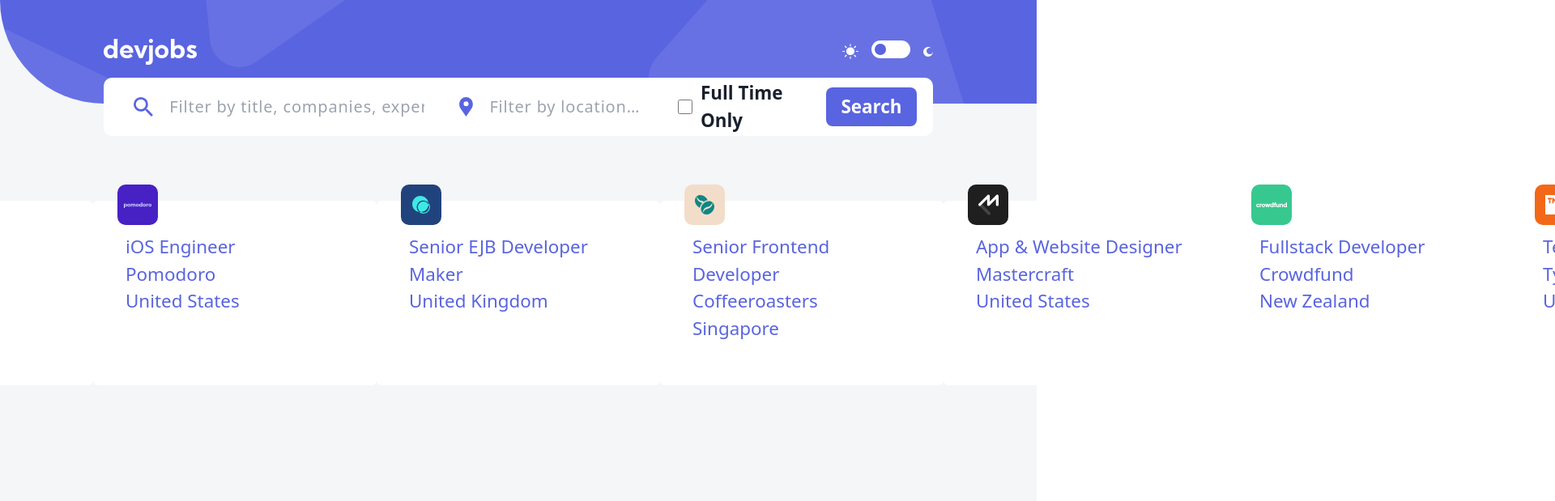
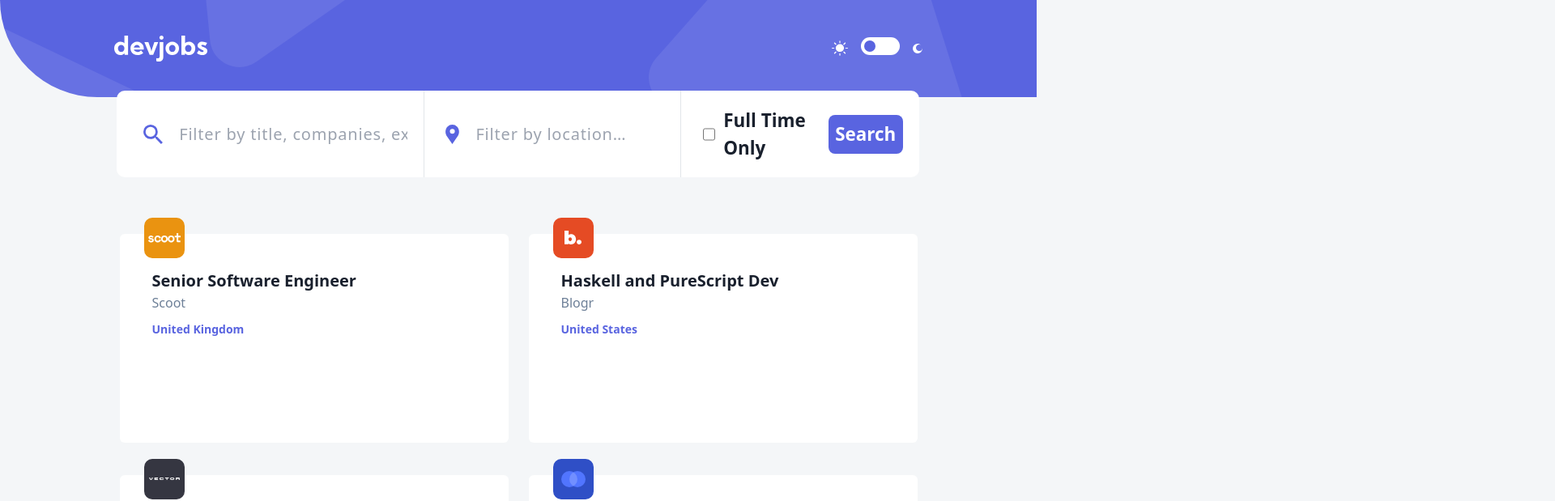
Before and after one commit to Steph-en/DevJobs, an Angular app: page / in a window 1280 px wide. Shown: the top 619 px of the page at 81% size, 1920 px wide, since content can reach past the window. Built offline with nearby package versions, Linux system fonts and the light colour scheme.

Commit message:
Done with displaying and styling the job cards

```diff
--- a/src/app/app.component.css
+++ b/src/app/app.component.css
@@ -3,14 +3,18 @@
 main {
   width: 100%;
   height: 100vh;
-  background-color: var(--bg-desktop-main);
-}
+  display: flex;
+  align-items: center;
+  flex-direction: column;
 
   header {
+    position: absolute;
+    top: 0;
+    right: 0;
     width: 100%;
-  height: 16%;
+    height: 15%;
     display: flex;
-  padding: 0 10%;
+    padding: 0 11%;
     align-items: center;
     justify-content: space-between;
     border-radius: 0 0 0 10rem;
@@ -49,12 +53,14 @@
           background-color: var(--violet);
           border-radius: 50%;
           transition: transform 0.3s;
+
         }
 
-      labble:hover{
-        background-color: #939BF4;
-        transition: .5s ease-in-out;
+        label:hover::before {
+          background-color: var(--light-violet);
+          transition: .1s ease-in-out;
         }
+
 
         #toggle:checked+label {
           background-color: var(--white);
@@ -70,3 +76,8 @@
       }
     }
   }
+
+  .content {
+    width: 100%;
+  }
+}
--- a/src/app/home/home.component.css
+++ b/src/app/home/home.component.css
@@ -1,35 +1,31 @@
-section {
-    width: 100%;
-    height: 100%;
-    display: flex;
-    align-items: center;
-    justify-content: center;
-    padding: 40px;
+.filter {
+    width: 90%;
 
     form {
-        top: 12%;
-        left: 10%;
-        width: 80%;
-        height: 9vh;
+        position: relative;
+        top: 5em;
+        left: 12.5%;
+        width: 86%;
+        height: auto;
         display: flex;
         padding: 20px;
-        position: fixed;
         border-radius: 10px;
         flex-direction: row;
         align-items: center;
         transform: translate(0, 0);
         background-color: var(--white);
+    }
 
     label {
         display: flex;
         flex-direction: row;
 
         &.company {
+            gap: 20px;
             width: 40%;
             display: flex;
             align-items: center;
             justify-content: center;
-                gap: 20px;
 
             img {
                 width: 24px;
@@ -47,21 +43,21 @@
                 }
             }
 
-                /* &::after {
+            &::after {
                 content: '';
                 top: 0;
-                    right: 0;
+                right: 60%;
                 opacity: .2;
                 width: .1rem;
                 height: 100%;
                 margin: 0 1rem;
-                    position: absolute;
+                position: fixed;
                 background-color: #6e8098;
-                } */
+            }
         }
 
         &.location {
-                width: 30%;
+            width: 40%;
             display: flex;
             align-items: center;
             justify-content: center;
@@ -82,39 +78,70 @@
                     outline: none;
                 }
             }
+
+            &::after {
+                content: '';
+                top: 0;
+                right: 28%;
+                opacity: .2;
+                width: .1rem;
+                height: 100%;
+                margin: 0 1rem;
+                position: fixed;
+                background-color: #6e8098;
+            }
         }
 
-            &.job-type{
+        &.job-type {
             gap: 10px;
-                width: 30%;
+            width: 28%;
             display: flex;
             align-items: center;
             justify-content: space-between;
             color: #19202D;
             font-weight: 600;
-
             input {
                 width: 20px;
                 height: 20px;
-
-                    &:hover{
-                        cursor: pointer;
-                    }
+                background: #979797;
             }
 
-                .primary{
+            input:hover {
+                cursor: pointer;
+                background-color: var(--light-violet);
+            }
+
+            .primary {
                 width: 123px;
                 height: 48px;
                 color: var(--white);
                 border-radius: 8px;
                 background-color: var(--violet);
+
+                &:hover {
+                    background-color: var(--light-violet);
+                }
             }
         }
 
-            &:hover{
+        &:hover {
             cursor: pointer;
+            transition: .5s ease-in-out;
         }
     }
 
+
 }
+
+.job {
+    position: relative;
+    top: 20%;
+    left: 0;
+    gap: 40px 25px;
+    width: 100%;
+    height: 100vh;
+    display: flex;
+    flex-wrap: wrap;
+    align-items: center;
+    justify-content: center;
 }
--- a/src/app/home/home.component.html
+++ b/src/app/home/home.component.html
@@ -1,4 +1,4 @@
-<section>
+<section class="filter">
     <form action="">
         <label for="" class="company">
             <img src="../../assets/desktop/icon-search.svg" alt="">
@@ -15,6 +15,6 @@
         </label>
     </form>
 </section>
-<section class="jobs">
+<section class="job">
     <app-job-locations *ngFor="let jobLocation of jobLocationList" [jobLocation]="jobLocation" />
 </section>
--- a/src/app/job-locations/job-locations.component.css
+++ b/src/app/job-locations/job-locations.component.css
@@ -1,8 +1,8 @@
 
-.jobs {
+.role {
     position: relative;
-    width: 350px;
-    height: 228px;
+    width: 480px;
+    height: 258px;
     padding: 40px;
     border-radius: 6px;
     background: var(--white);
@@ -18,26 +18,25 @@
     border-radius: 10px 10px;
 }
 
-.listing-heading {
-    color: var(--primary-color);
-    padding: 10px 20px 0 20px;
+.position {
+    font-size: 20px;
+    font-weight: bold;
+    color: var(--font);
+}
+.position:hover{
+    cursor: pointer;
+    color: var(--font-dark-gray);
 }
 
-.listing-location {
-    padding: 10px 20px 20px 20px;
+.company {
+    font-size: 16px;
+    font-weight: 500;
+    color: var(--font-dark-gray);
 }
 
-.listing-location::before {
-    content: url("/assets/location-pin.svg") / "";
+.location {
+    font-size: 14px;
+    font-weight: bold;
+    color: var(--violet);
+    padding: 10px 20px 20px 0;
 }
-
-section.listing a {
-    padding-left: 20px;
-    text-decoration: none;
-    color: var(--primary-color);
-}
-
-section.listing a::after {
-    content: "\203A";
-    margin-left: 5px;
-}
--- a/src/app/job-locations/job-locations.component.html
+++ b/src/app/job-locations/job-locations.component.html
@@ -1,6 +1,6 @@
-<section class="jobs">
+<section class="role">
     <img class="logo" [src]="jobLocation.logo" [style.background-color]="jobLocation.logoBackground" alt="Logo of {{ jobLocation.company }}">
-    <h3 class="position">{{ jobLocation.position }}</h3>
+    <a class="position">{{ jobLocation.position }}</a>
     <p class="company">{{ jobLocation.company }}</p>
     <h4 class="location">{{ jobLocation.location }}</h4>
 </section>
--- a/src/styles.css
+++ b/src/styles.css
@@ -4,9 +4,11 @@
 @tailwind utilities;
 
 :root {
+    --font: #19202D;
     --white:  #FFFFFF;
     --violet: #5964E0;
-    --font: #19202D;
+    --light-violet: #939BF4;
+    --font-dark-gray: #6E8098;
     --bg-desktop-main: #F4F6F8;
   }
 
@@ -24,6 +26,7 @@
     line-height: 2.6rem;
     font-size: 1.4rem;
     color: #5964e0;
-    height: 100dvh;
+    height: 100vh;
     width: 100%;
+    background-color: var(--bg-desktop-main);
 }
```
Lines whose indentation alone changed are shown as unchanged.
